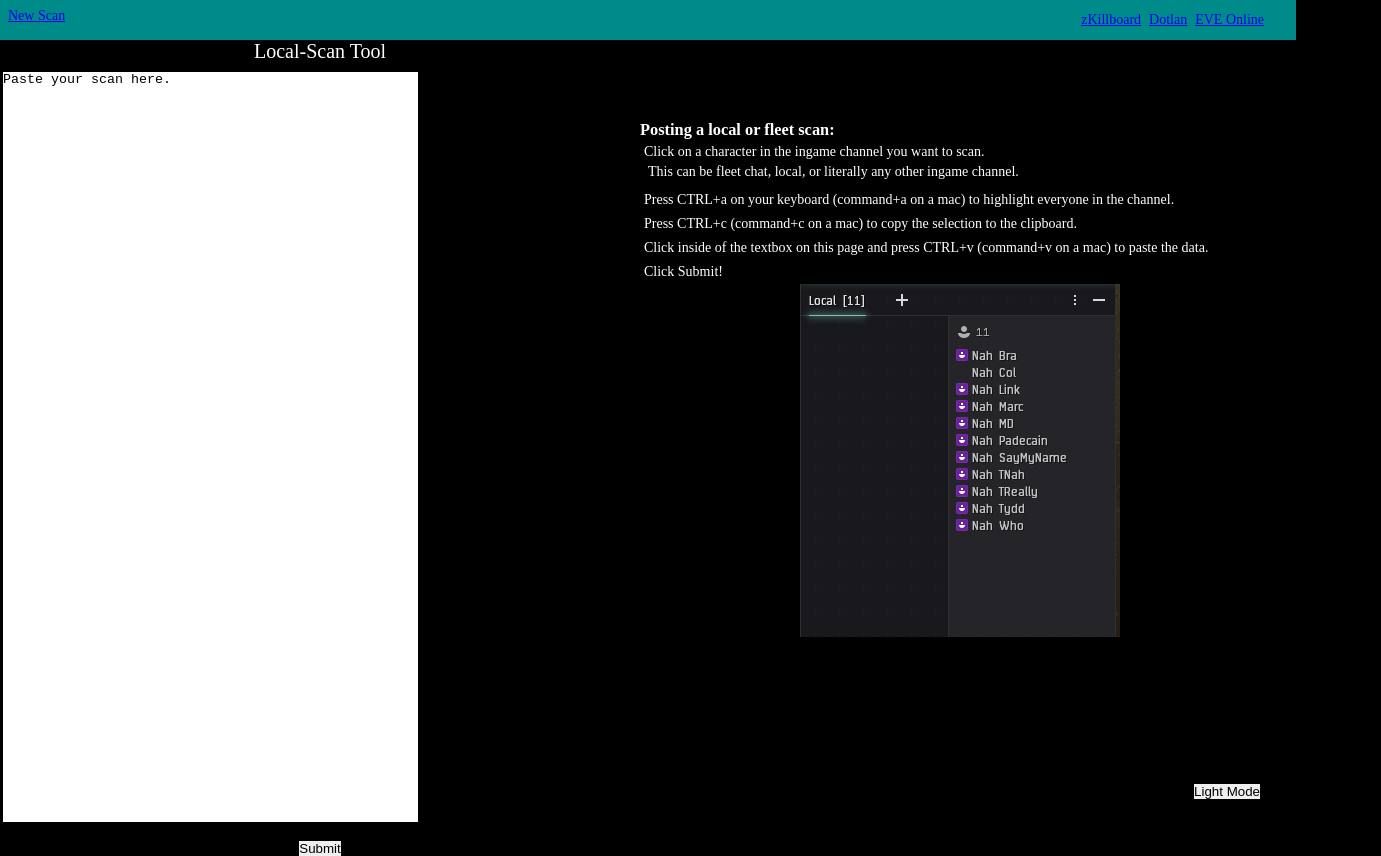
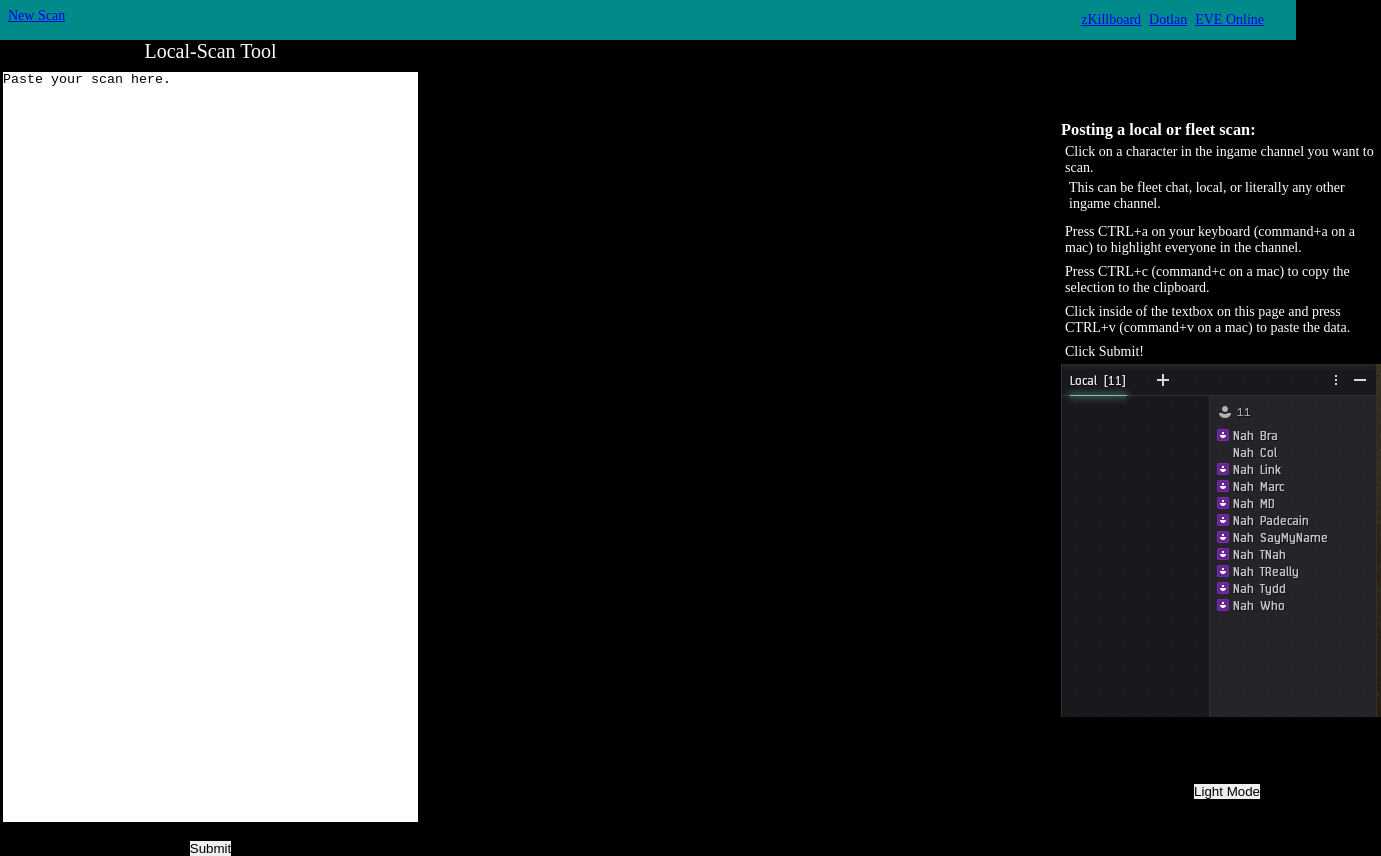
Before and after one commit to WiscoSailor91/local-scan, a plain HTML site: page frontend/index.html in a window 1280 px wide. Shown: the whole page, 1381 px wide, since content can reach past the window. Drawn offline with nearby package versions, Linux system fonts and the light colour scheme.

Commit message:
Display as Flex

```diff
--- a/frontend/index.html
+++ b/frontend/index.html
@@ -25,8 +25,9 @@
         </div>
     </nav>
 </header>
-<div id="overallContentWrapper">
-    <div id="leftPaneWrapper">
+<div id="overallContentWrapper" style="display:flex;">
+<div id="leftPaneWrapper" style="display: inherit;">
+
         <form id="inputData">
             <label for="userDataInput">Local-Scan Tool</label>
             <textarea name="userDataInput" id="userDataInput" rows="50" cols="50">Paste your scan here.</textarea>
```
